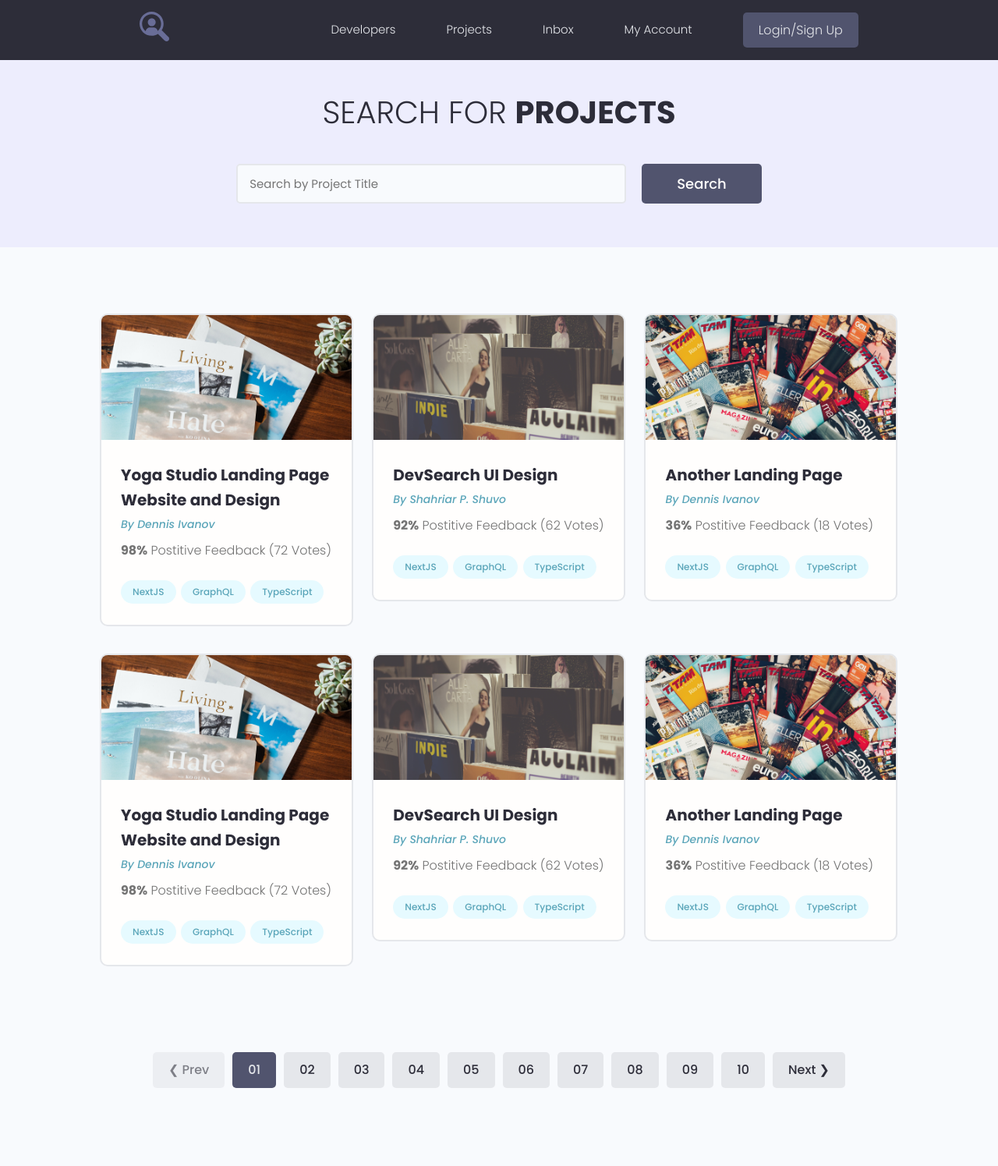
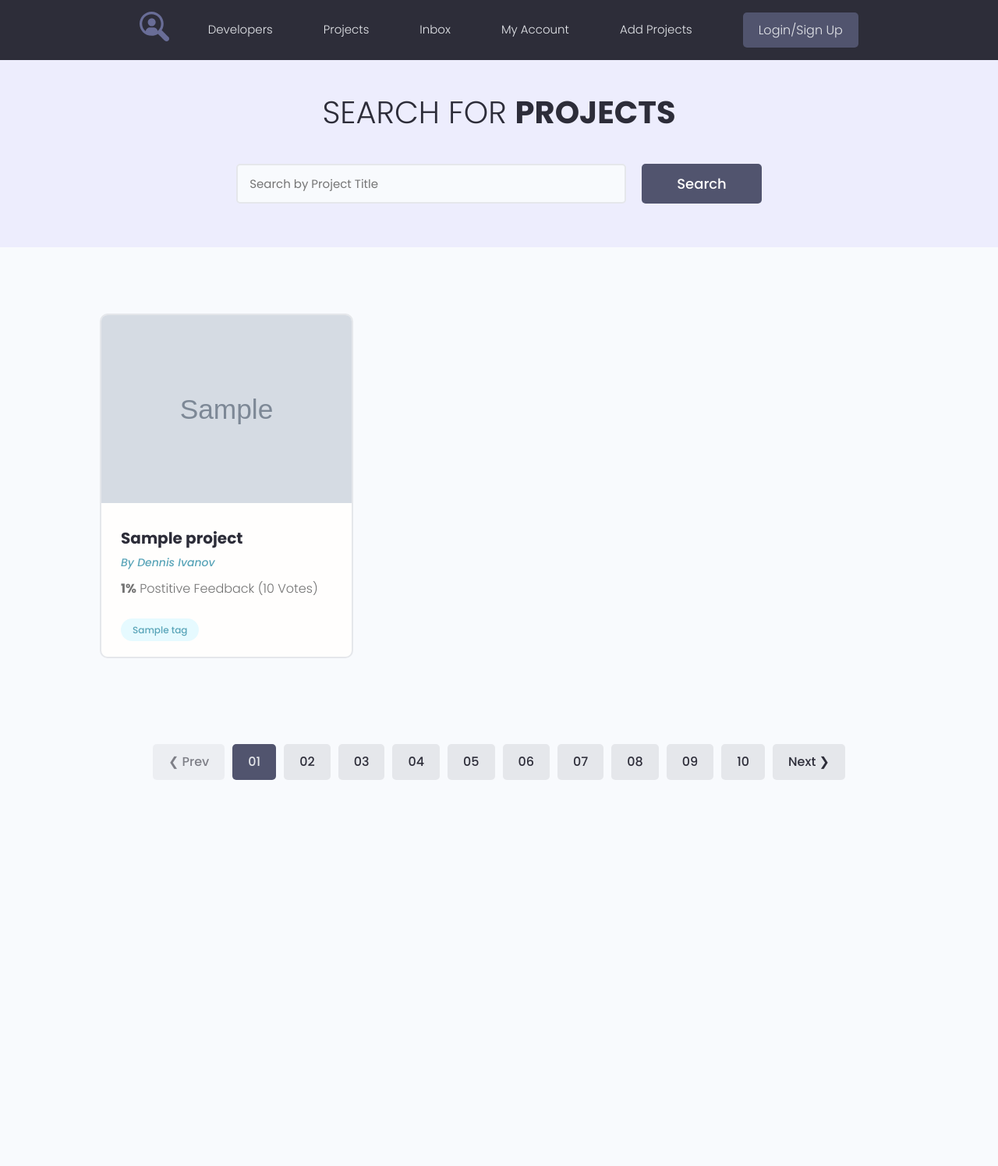
Before and after one commit to YdRom83/big_project, a Django app: page / in a window 1280 px wide. Shown: the whole page at 78% size. After the commit the page ends 1000 px from the top, so only its background shows below. Run offline with Django 5.2, Linux system fonts and the light colour scheme; tables that the repository leaves empty hold one stand-in row (values such as "Sample post"); grey boxes marked "Sample" are stand-in pictures; some libraries are stand-ins or nearby versions.

Commit message:
Added form for add projects

```diff
--- a/projects/templates/projects/navbar.html
+++ b/projects/templates/projects/navbar.html
@@ -15,6 +15,7 @@
           <li class="header__menuItem"><a href="{% url "projects" %}">Projects</a></li>
           <li class="header__menuItem"><a href="inbox.html">Inbox</a></li>
           <li class="header__menuItem"><a href="account.html">My Account</a></li>
+          <li class="header__menuItem"><a href="{% url "create-project" %}">Add Projects</a></li>
           <li class="header__menuItem"><a href="login.html" class="btn btn--sub">Login/Sign Up</a></li>
         </ul>
       </nav>
--- a/projects/templates/projects/projects.html
+++ b/projects/templates/projects/projects.html
@@ -27,167 +27,32 @@
   <section class="projectsList">
     <div class="container">
       <div class="grid grid--three">
+
+        {% for project in projects %}
         <div class="column">
           <div class="card project">
-            <a href="single-project.html" class="project">
-              <img class="project__thumbnail" src="images/project-a.png" alt="project thumbnail" />
+            <a href="{% url "project" project.id %}" class="project">
+              <img class="project__thumbnail" src="{{ project.featured_image.url }}" alt="project thumbnail" />
               <div class="card__body">
-                <h3 class="project__title">Yoga Studio Landing Page Website and Design</h3>
+                <h3 class="project__title">{{ project.title }}</h3>
                 <p><a class="project__author" href="profile.html">By Dennis Ivanov</a></p>
                 <p class="project--rating">
-                  <span style="font-weight: bold;">98%</span> Postitive
-                  Feedback (72 Votes)
+                  <span style="font-weight: bold;">{{ project.vote_ratio}}%</span> Postitive
+                  Feedback ({{ project.vote_total }} Votes)
                 </p>
                 <div class="project__tags">
-                  <span class="tag tag--pill tag--main">
-                    <small>NextJS</small>
-                  </span>
-                  <span class="tag tag--pill tag--main">
-                    <small>GraphQL</small>
-                  </span>
-                  <span class="tag tag--pill tag--main">
-                    <small>TypeScript</small>
-                  </span>
+                  {% for tag in project.tags.all %}
+                    <span class="tag tag--pill tag--main">
+                      <small>{{ tag }}</small>
+                    </span>
+                  {% endfor %}
+
                 </div>
               </div>
             </a>
           </div>
         </div>
-
-        <div class="column">
-          <div class="card project">
-            <a href="single-project.html" class="project">
-              <img class="project__thumbnail" src="images/project-b.png" alt="project thumbnail" />
-              <div class="card__body">
-                <h3 class="project__title">DevSearch UI Design</h3>
-                <p><a class="project__author" href="profile.html">By Shahriar P. Shuvo</a></p>
-                <p class="project--rating">
-                  <span style="font-weight: bold;">92%</span> Postitive
-                  Feedback (62 Votes)
-                </p>
-                <div class="project__tags">
-                  <span class="tag tag--pill tag--main">
-                    <small>NextJS</small>
-                  </span>
-                  <span class="tag tag--pill tag--main">
-                    <small>GraphQL</small>
-                  </span>
-                  <span class="tag tag--pill tag--main">
-                    <small>TypeScript</small>
-                  </span>
-                </div>
-              </div>
-            </a>
-          </div>
-        </div>
-
-        <div class="column">
-          <div class="card project">
-            <a href="single-project.html" class="project">
-              <img class="project__thumbnail" src="images/project-c.png" alt="project thumbnail" />
-              <div class="card__body">
-                <h3 class="project__title">Another Landing Page</h3>
-                <p><a class="project__author" href="profile.html">By Dennis Ivanov</a></p>
-                <p class="project--rating">
-                  <span style="font-weight: bold;">36%</span> Postitive
-                  Feedback (18 Votes)
-                </p>
-                <div class="project__tags">
-                  <span class="tag tag--pill tag--main">
-                    <small>NextJS</small>
-                  </span>
-                  <span class="tag tag--pill tag--main">
-                    <small>GraphQL</small>
-                  </span>
-                  <span class="tag tag--pill tag--main">
-                    <small>TypeScript</small>
-                  </span>
-                </div>
-              </div>
-            </a>
-          </div>
-        </div>
-
-        <div class="column">
-          <div class="card project">
-            <a href="single-project.html" class="project">
-              <img class="project__thumbnail" src="images/project-a.png" alt="project thumbnail" />
-              <div class="card__body">
-                <h3 class="project__title">Yoga Studio Landing Page Website and Design</h3>
-                <p><a class="project__author" href="profile.html">By Dennis Ivanov</a></p>
-                <p class="project--rating">
-                  <span style="font-weight: bold;">98%</span> Postitive
-                  Feedback (72 Votes)
-                </p>
-                <div class="project__tags">
-                  <span class="tag tag--pill tag--main">
-                    <small>NextJS</small>
-                  </span>
-                  <span class="tag tag--pill tag--main">
-                    <small>GraphQL</small>
-                  </span>
-                  <span class="tag tag--pill tag--main">
-                    <small>TypeScript</small>
-                  </span>
-                </div>
-              </div>
-            </a>
-          </div>
-        </div>
-
-        <div class="column">
-          <div class="card project">
-            <a href="single-project.html" class="project">
-              <img class="project__thumbnail" src="images/project-b.png" alt="project thumbnail" />
-              <div class="card__body">
-                <h3 class="project__title">DevSearch UI Design</h3>
-                <p><a class="project__author" href="profile.html">By Shahriar P. Shuvo</a></p>
-                <p class="project--rating">
-                  <span style="font-weight: bold;">92%</span> Postitive
-                  Feedback (62 Votes)
-                </p>
-                <div class="project__tags">
-                  <span class="tag tag--pill tag--main">
-                    <small>NextJS</small>
-                  </span>
-                  <span class="tag tag--pill tag--main">
-                    <small>GraphQL</small>
-                  </span>
-                  <span class="tag tag--pill tag--main">
-                    <small>TypeScript</small>
-                  </span>
-                </div>
-              </div>
-            </a>
-          </div>
-        </div>
-
-        <div class="column">
-          <div class="card project">
-            <a href="single-project.html" class="project">
-              <img class="project__thumbnail" src="images/project-c.png" alt="project thumbnail" />
-              <div class="card__body">
-                <h3 class="project__title">Another Landing Page</h3>
-                <p><a class="project__author" href="profile.html">By Dennis Ivanov</a></p>
-                <p class="project--rating">
-                  <span style="font-weight: bold;">36%</span> Postitive
-                  Feedback (18 Votes)
-                </p>
-                <div class="project__tags">
-                  <span class="tag tag--pill tag--main">
-                    <small>NextJS</small>
-                  </span>
-                  <span class="tag tag--pill tag--main">
-                    <small>GraphQL</small>
-                  </span>
-                  <span class="tag tag--pill tag--main">
-                    <small>TypeScript</small>
-                  </span>
-                </div>
-              </div>
-            </a>
-          </div>
-        </div>
+        {% endfor %}
 
       </div>
     </div>
--- a/projects/urls.py
+++ b/projects/urls.py
@@ -3,4 +3,6 @@ from . import views
 
 urlpatterns = [
     path('', views.projects, name='projects'),
+    path('project/<str:pk>/', views.project, name='project'),
+    path('create-project/', views.create_project, name='create-project'),
 ]
--- a/projects/views.py
+++ b/projects/views.py
@@ -1,5 +1,30 @@
-from django.shortcuts import render
+from django.shortcuts import render, redirect
+from .models import Project
+from .forms import ProjectForm
+
+def projects(request):
+    pr = Project.objects.all()
+    context = {
+        'projects': pr
+    }
+    return render(request, "projects/projects.html", context)
 
 
-def projects(request):
-    return render(request, "projects/projects.html")
+def project(request, pk):
+    project_obj = Project.objects.get(id=pk)
+    context = {
+        'project': project_obj
+    }
+    return render(request, "projects/single-project.html", context)
+
+def create_project(request):
+    form = ProjectForm()
+
+    if request.method == "POST":
+        form = ProjectForm(request.POST, request.FILES)
+        if form.is_valid():
+            form.save()
+            return redirect('projects')
+
+    context = {'form': form}
+    return render(request, 'projects/form-template.html', context)
```
Also changed, not shown: projects/forms.py (added, +25 -0 lines), projects/templates/projects/form-template.html (added, +27 -0 lines), projects/templates/projects/single-project.html (added, +88 -0 lines).
